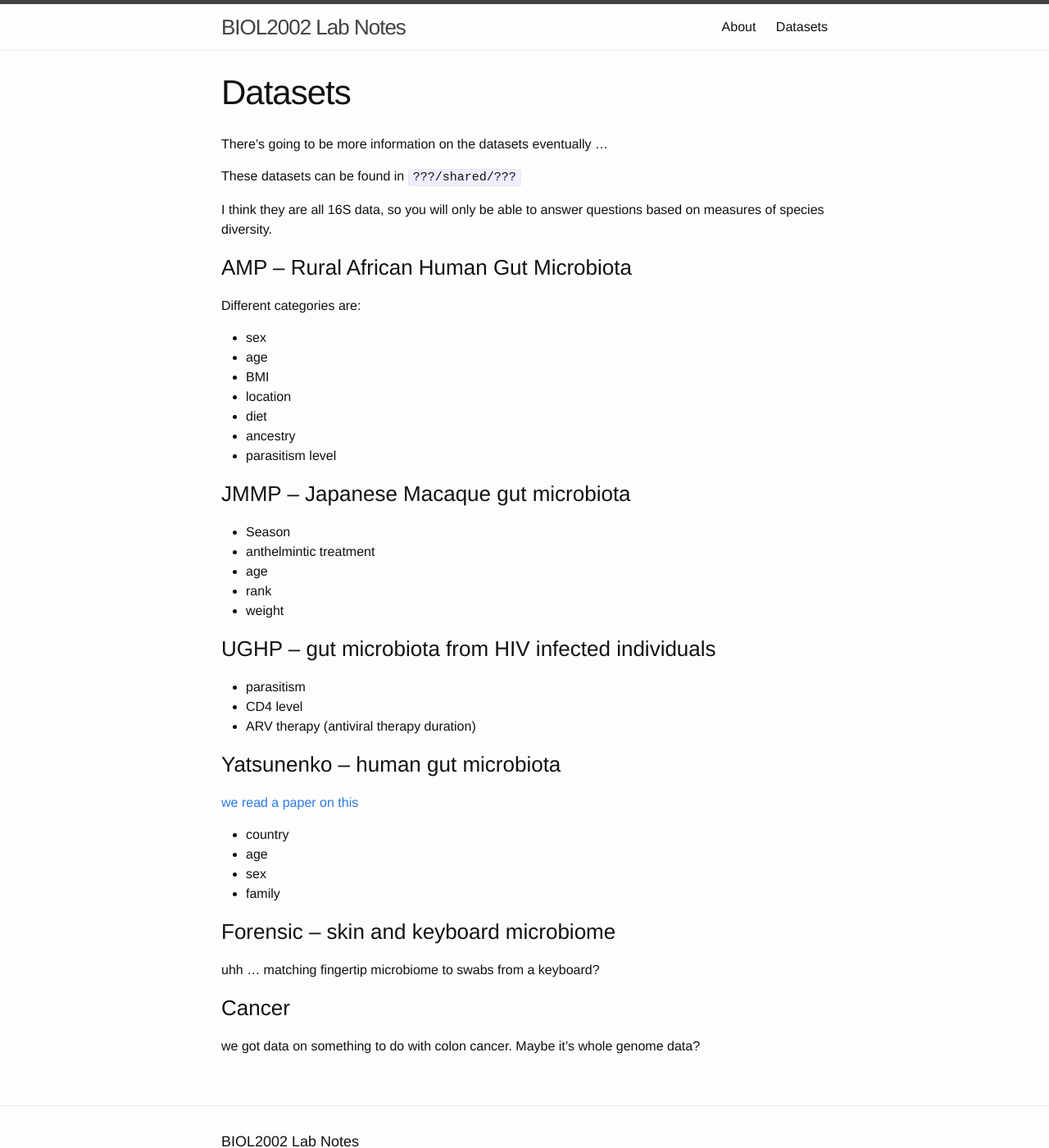
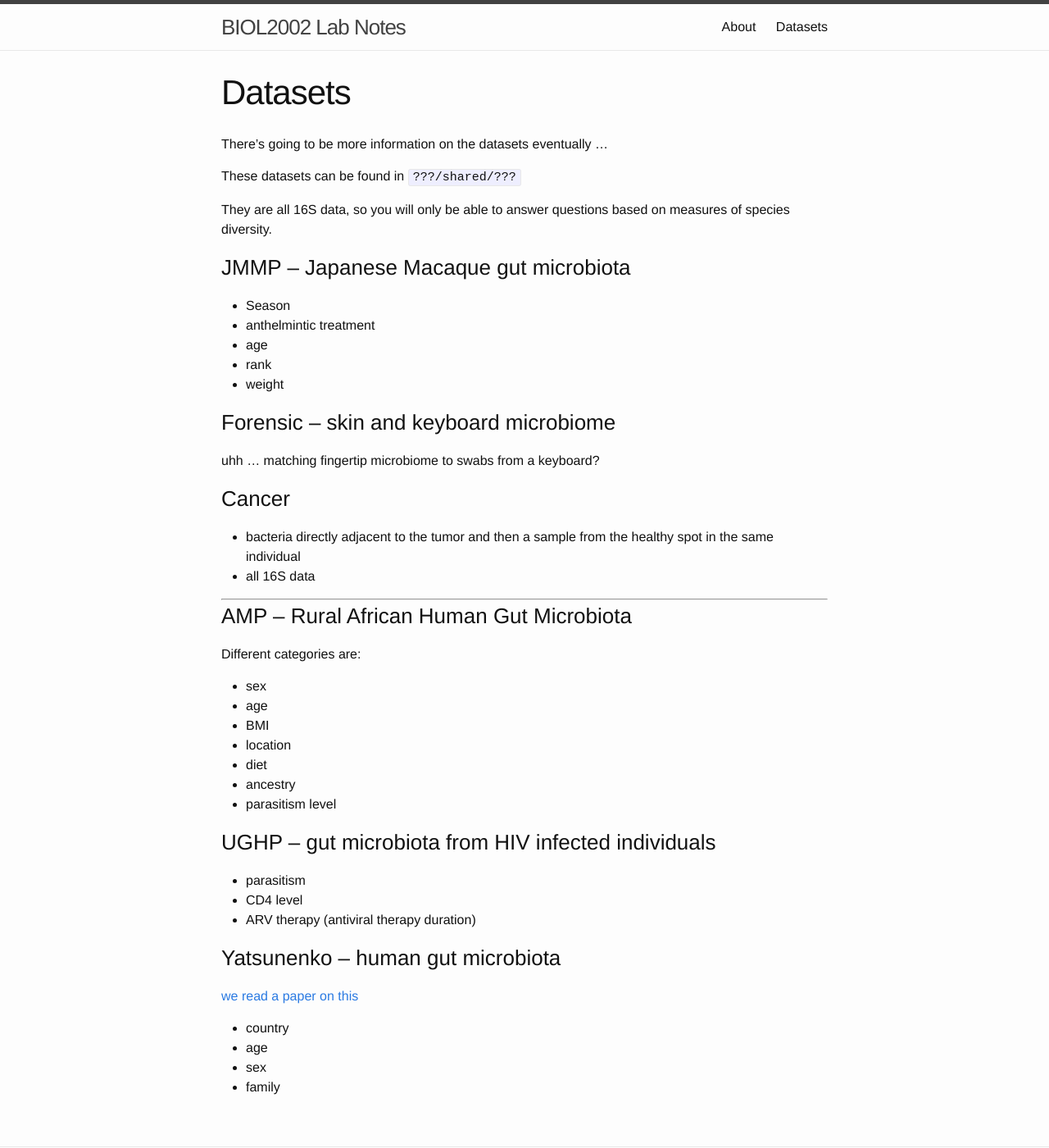
Before and after one commit to dnedveck/biol2002, a Jekyll site: the page built from datasets.md, in a window 1280 px wide and 1400 px high. Shown: the whole window at 82% size. Built offline with Jekyll 4.4.1, drawn with Linux system fonts in a browser that asks for light colours.

```diff
--- a/datasets.md
+++ b/datasets.md
@@ -8,7 +8,28 @@ There's going to be more information on the datasets eventually ...
 
 These datasets can be found in `???/shared/???`
 
-I think they are all 16S data, so you will only be able to answer questions based on measures of species diversity.
+They are all 16S data, so you will only be able to answer questions based on measures of species diversity.
+
+### JMMP -- Japanese Macaque gut microbiota
+
+- Season
+- anthelmintic treatment
+- age
+- rank
+- weight
+
+
+### Forensic -- skin and keyboard microbiome
+
+uhh ... matching fingertip microbiome to swabs from a keyboard?
+
+### Cancer
+
+- bacteria directly adjacent to the tumor and then a sample from the healthy spot in the same individual
+- all 16S data
+
+-------------------------------------------
+
 
 ### AMP -- Rural African Human Gut Microbiota
 
@@ -46,11 +57,3 @@ Different categories are:
 - age
 - sex
 - family
-
-### Forensic -- skin and keyboard microbiome
-
-uhh ... matching fingertip microbiome to swabs from a keyboard?
-
-### Cancer
-
-we got data on something to do with colon cancer. Maybe it's whole genome data?
```
Also changed, not shown: other parts of datasets.md (+0 -10 lines), _posts/2015-11-16-BioInf-day9-ANOVA-in-R.md (added, +14 -0 lines).
